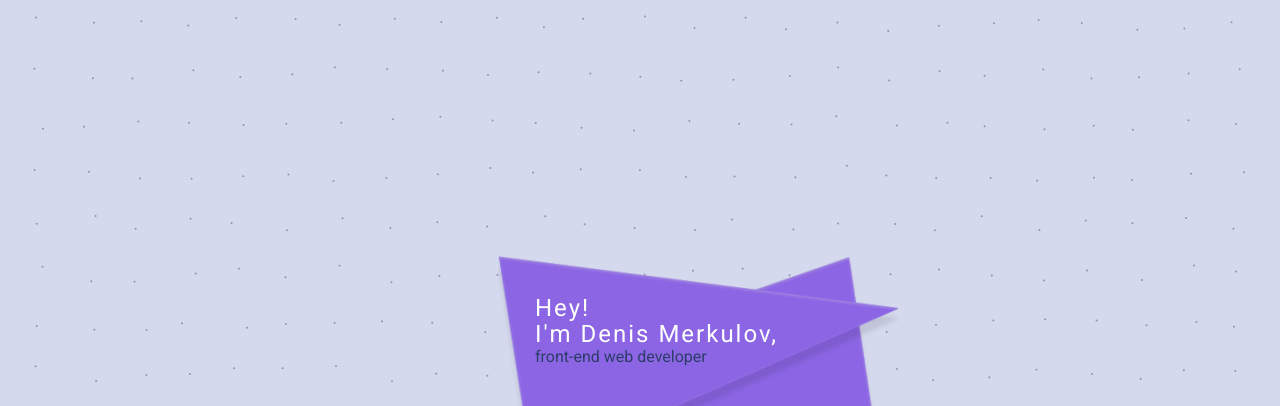
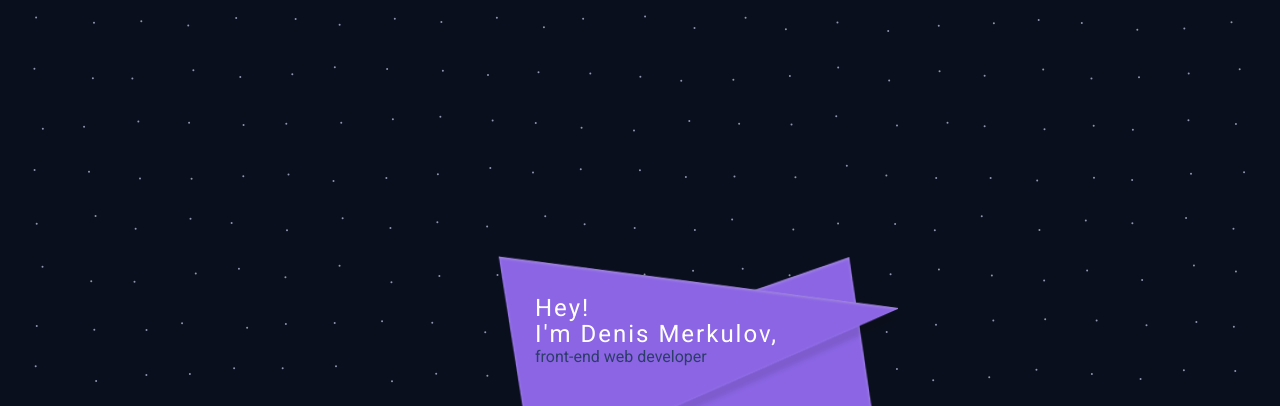
Before and after one commit to forxtu/forxtu.github.io, a plain HTML site: page index.html in a window 1280 px wide. Shown: the top 406 px of the page. Drawn offline with Linux system fonts and the light colour scheme.

Commit message:
Update style.css

```diff
--- a/style.css
+++ b/style.css
@@ -1,6 +1,6 @@
 @import url(https://fonts.googleapis.com/css?family=Oswald|Roboto);
 body {
-  background-color: #D4D9ED;
+  background-color: #0a0f1d;
   height: 100vh;
   overflow: hidden;
   text-align: center;
```
